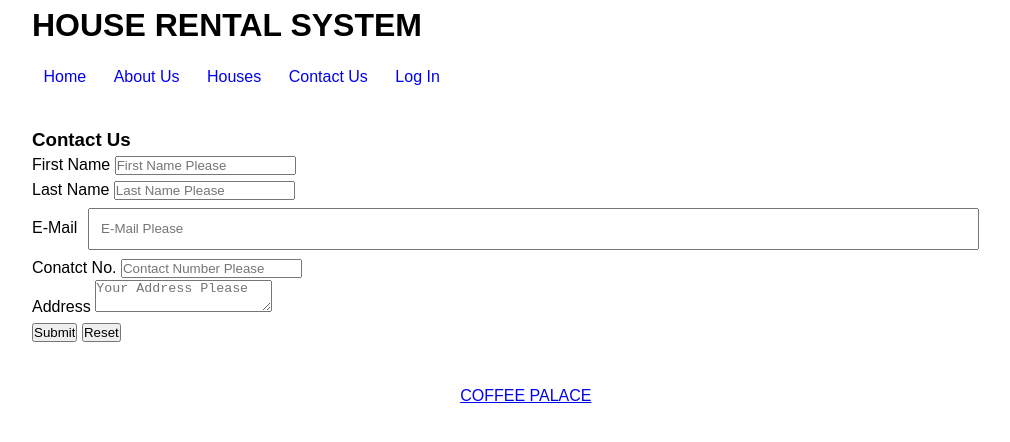
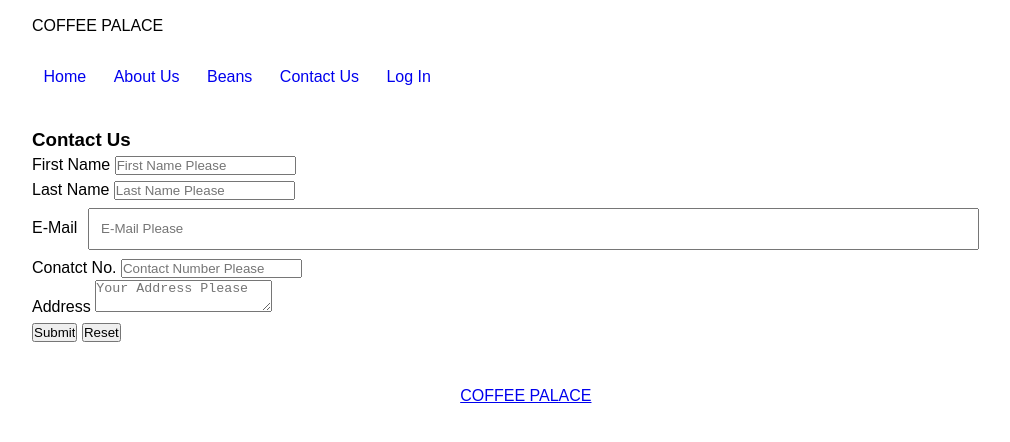
Before and after one commit to shivanginibari106/2302030430129, a plain HTML site: page Assignment-2/contact.html in a window 1280 px wide. Shown: the whole page, without its empty margins (32-1042 px from the left). Drawn offline with Linux system fonts and the light colour scheme.

Commit message:
Update contact.html

```diff
--- a/Assignment-2/contact.html
+++ b/Assignment-2/contact.html
@@ -2,11 +2,11 @@
 <html lang="en-US">
     <head>
         <meta charset="UTF-8" />
-        <meta name="author" content="VIJAY THAPA" />
-        <meta name="description" content="HOUSE RENTAL SYSTEM" />
+        <meta name="author" content="SHIVANGINI BARI" />
+        <meta name="description" content="COFFEE PALACE" />
         <meta name="keywords" content="Give Your Keywords for SEO" />
 
-        <title>HOUSE RENTAL SYSTEM</title>
+        <title>COFFEE PALACE</title>
         <!--ADING CSS HERE-->
         <link rel="stylesheet" type="text/css" href="assets/css/style.css" />
     </head>
@@ -15,7 +15,7 @@
         <!--Header Starts HERE-->
         <header class="header">
             <div class="wrapper">
-                <h1>HOUSE RENTAL SYSTEM</h1>
+                <h>COFFEE PALACE </h1>
             </div>
 
         </header>
@@ -27,7 +27,7 @@
                 <ul>
                     <a href="index.html"><li>Home</li></a>
                     <a href="about.html"><li>About Us</li></a>
-                    <a href="house.html"><li>Houses</li></a>
+                    <a href="beans.html"><li>Beans</li></a>
                     <a href="contact.html"><li>Contact Us</li></a>
                     <a href="login.html"><li>Log In</li></a>
                 </ul>
```
